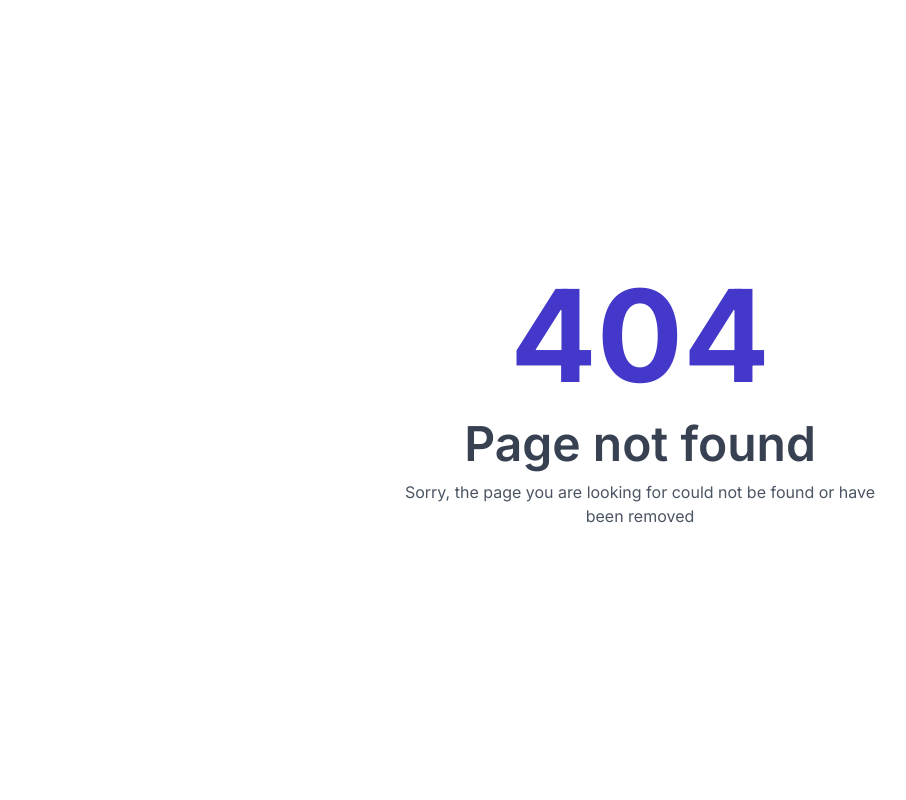
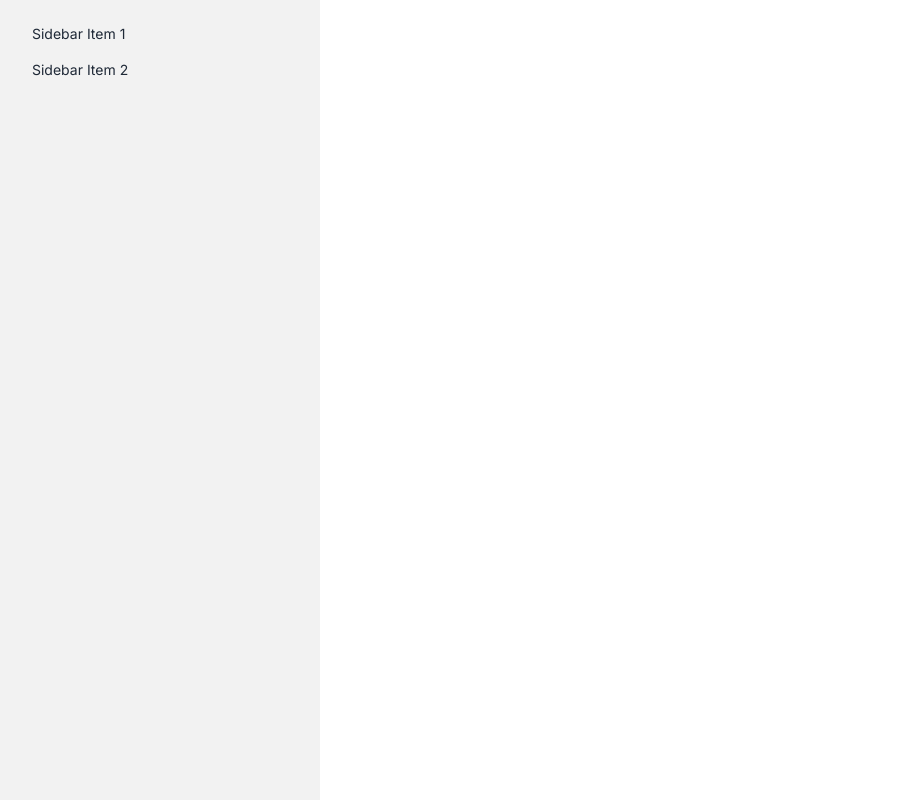
Before and after one commit to Daniel-16/healthcare-ai, a Next.js app: page /dashboard in a window 1280 px wide. Before the commit this address had no page. Shown: the whole page, without its empty margins (0-906 px from the left). Built offline with nearby package versions, Linux system fonts and the light colour scheme.

Commit message:
feat: sidebar

```diff
--- /dev/null
+++ b/app/dashboard/page.tsx
@@ -0,0 +1,11 @@
+import Sidebar from "@/components/Sidebar";
+
+const DashBoard = () => {
+  return (
+    <>
+      <Sidebar />
+    </>
+  );
+};
+
+export default DashBoard;
--- /dev/null
+++ b/components/Sidebar.tsx
@@ -0,0 +1,36 @@
+import React from "react";
+
+const Sidebar = () => {
+  return (
+    <div className="drawer lg:drawer-open">
+      <input id="my-drawer-2" type="checkbox" className="drawer-toggle" />
+      <div className="drawer-content flex flex-col items-center justify-center">
+        {/* Page content here */}
+        <label
+          htmlFor="my-drawer-2"
+          className="btn btn-primary drawer-button lg:hidden"
+        >
+          Open drawer
+        </label>
+      </div>
+      <div className="drawer-side">
+        <label
+          htmlFor="my-drawer-2"
+          aria-label="close sidebar"
+          className="drawer-overlay"
+        ></label>
+        <ul className="menu p-4 w-80 min-h-full bg-base-200 text-base-content">
+          {/* Sidebar content here */}
+          <li>
+            <a>Sidebar Item 1</a>
+          </li>
+          <li>
+            <a>Sidebar Item 2</a>
+          </li>
+        </ul>
+      </div>
+    </div>
+  );
+};
+
+export default Sidebar;
```
